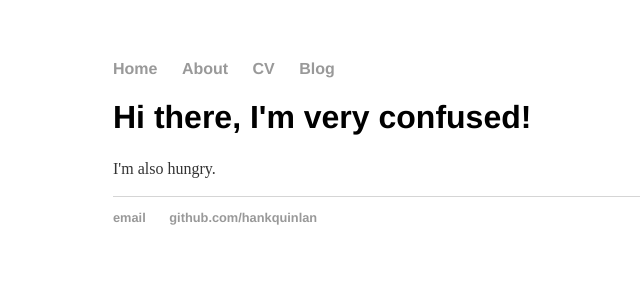
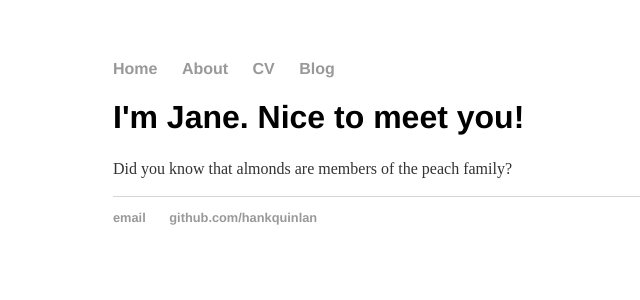
Before and after one commit to janepan9917/janepan9917.github.io, a Jekyll site: the page built from about/index.html, in a window 1280 px wide. Shown: the top 300 px of the page, without its empty margins (79-719 px from the left). Built offline with Jekyll 4.4.1, drawn with Linux system fonts in a browser that asks for light colours.

Commit message:
Update index.html

```diff
--- a/about/index.html
+++ b/about/index.html
@@ -3,6 +3,6 @@ layout: default
 title: Hank Quinlan's Blog
 ---
 <div class="blurb">
-	<h1>Hi there, I'm very confused!</h1>
-	<p>I'm also hungry.</p>
+	<h1>I'm Jane. Nice to meet you!</h1>
+	<p>Did you know that almonds are members of the peach family?</p>
 </div><!-- /.blurb -->
```
